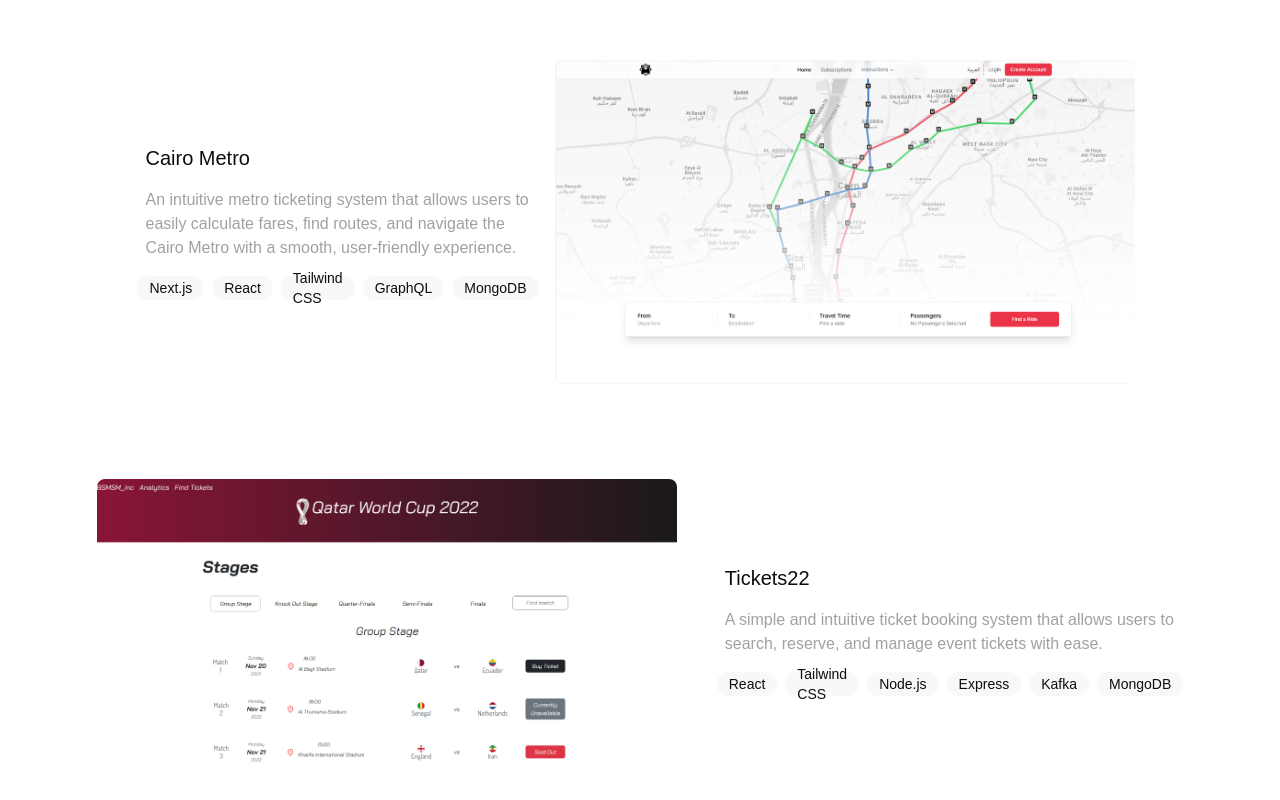
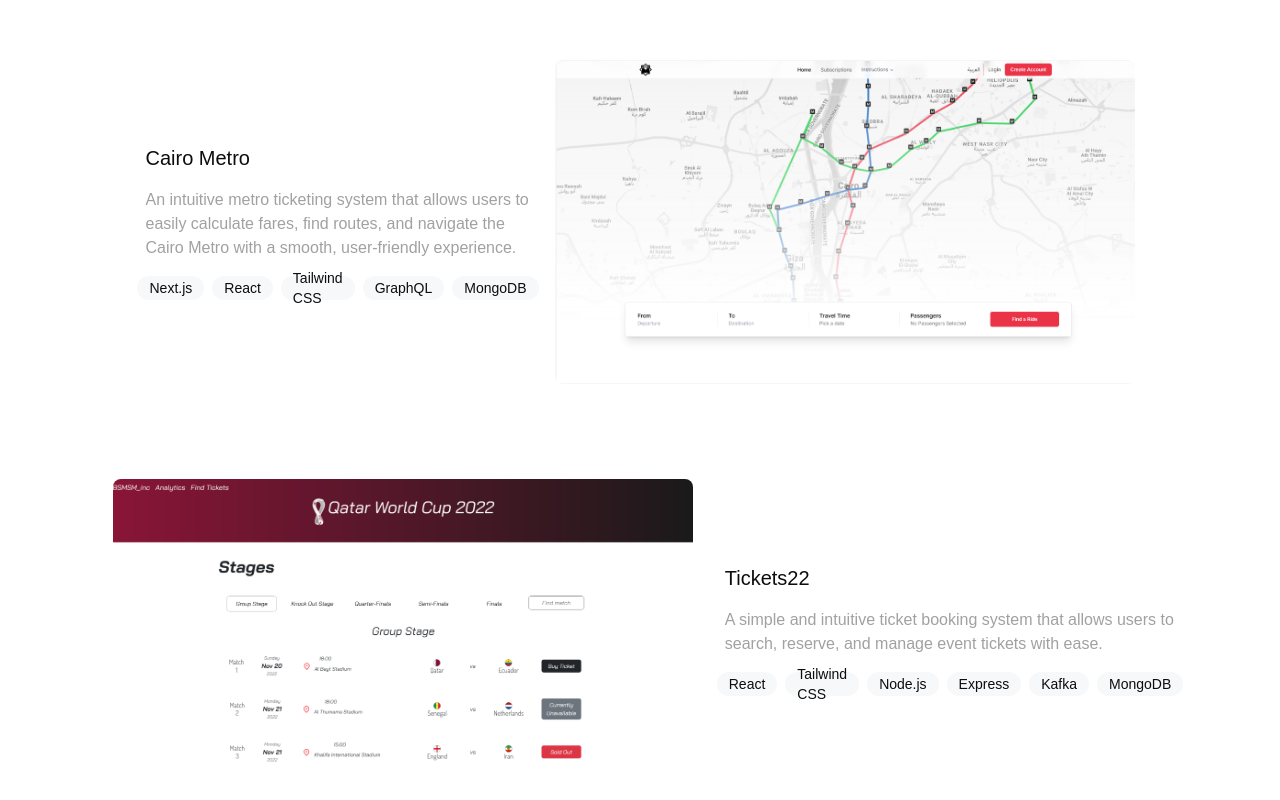
Before and after one commit to momenyasser01/portfolio, a Next.js app: page / in a window 1280 px wide. Shown: the part 1866-2666 px from the top of the page. Built offline with nearby package versions, Linux system fonts and the light colour scheme.

Commit message:
Fix margin class for image in ProjectRight component

```diff
--- a/src/components/ProjectRight.tsx
+++ b/src/components/ProjectRight.tsx
@@ -7,7 +7,7 @@
       <Image
         src="/tickets22.png"
         alt="Tickets22"
-        className="rounded-lg mr-4"
+        className="rounded-lg ml-4"
         width={580}
         height={580}
       />
```
